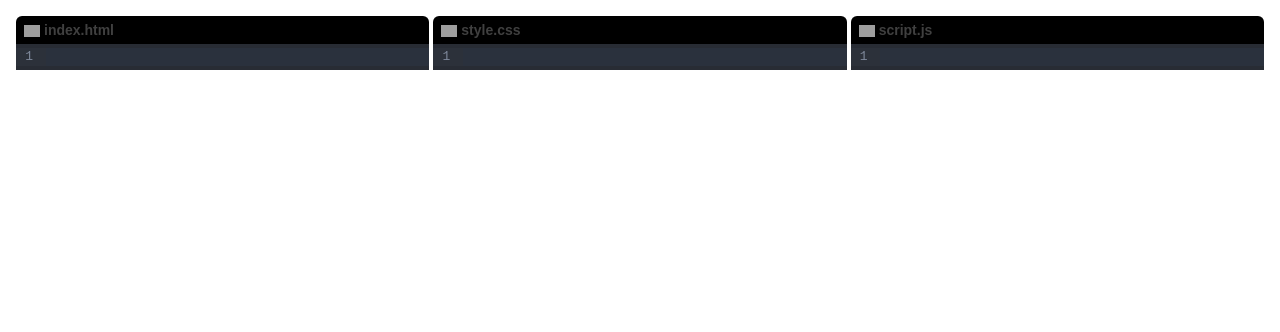
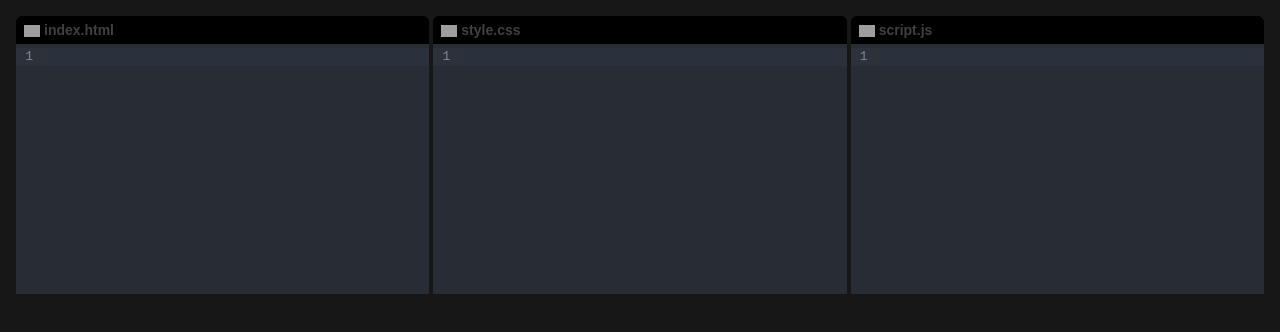
Before and after one commit to JPereyra7/IDE, a Next.js app: page / in a window 1280 px wide. Shown: the top 332 px of the page. Built offline with nearby package versions, Linux system fonts and the light colour scheme; grey boxes are pictures that could not be loaded.

Commit message:
color default color change + minHeight for IDE panes

```diff
--- a/app/components/Editor.tsx
+++ b/app/components/Editor.tsx
@@ -17,6 +17,7 @@ interface EditorProps {
   language: string;
   value: string;
   onChange: (v: string) => void;
+  minHeight?: string | number
 }
 
 const languageExt = {
@@ -36,7 +37,7 @@ export function Editor({
 
   return (
     <div className="flex-1 flex flex-col">
-      <div className="bg-black text-neutral-700 px-2 py-1 text-sm font-semibold rounded-t-md">
+      <div className="bg-black text-neutral-700 px-2 py-1 text-sm font-semibold rounded-t-md hover:text-neutral-100 transition-all duration-200">
         {displayImage && (
           <Image
             src={displayImage}
@@ -56,6 +57,7 @@ export function Editor({
         className="flex-1 rounded-md"
         theme="dark"
         basicSetup={{ lineNumbers: true }}
+        minHeight="250px"
       />
     </div>
   );
--- a/app/globals.css
+++ b/app/globals.css
@@ -1,7 +1,7 @@
 @import "tailwindcss";
 
 :root {
-  --background: #ffffff;
+  --background: #171717;
   --foreground: #171717;
 }
 
@@ -15,7 +15,7 @@
 @media (prefers-color-scheme: dark) {
   :root {
     --background: #0a0a0a;
-    --foreground: #ededed;
+    --foreground: #0a0a0a;
   }
 }
 
--- a/package.json
+++ b/package.json
@@ -12,6 +12,7 @@
     "@codemirror/lang-css": "^6.3.1",
     "@codemirror/lang-html": "^6.4.9",
     "@codemirror/lang-javascript": "^6.2.3",
+    "@uiw/codemirror-themes": "^4.23.10",
     "@uiw/react-codemirror": "^4.23.10",
     "next": "15.3.1",
     "react": "^19.0.0",
```
Also changed, not shown: 1 other file (tests, documents, lock files or other folders).
